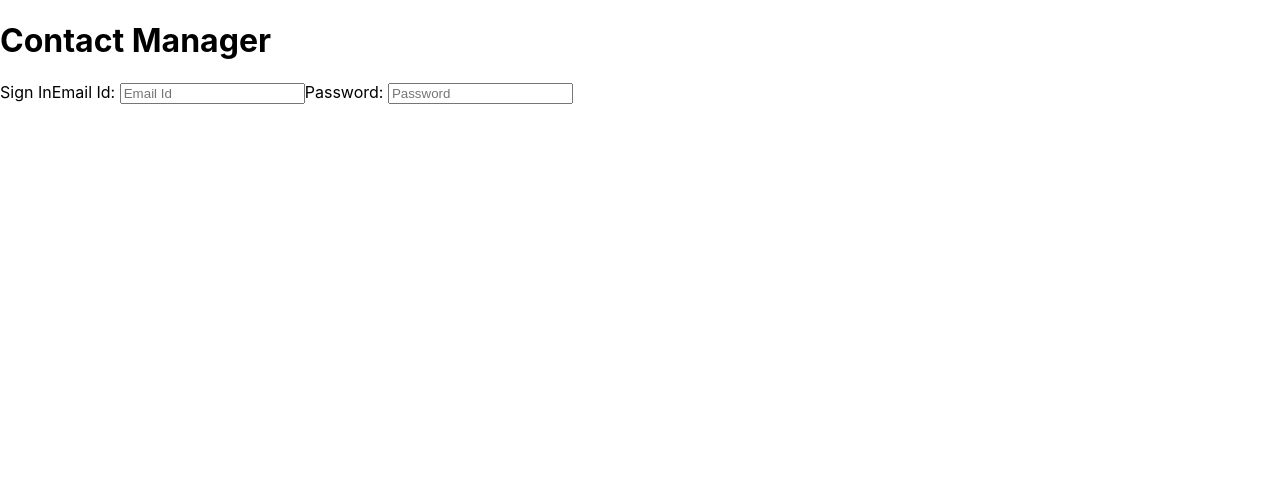
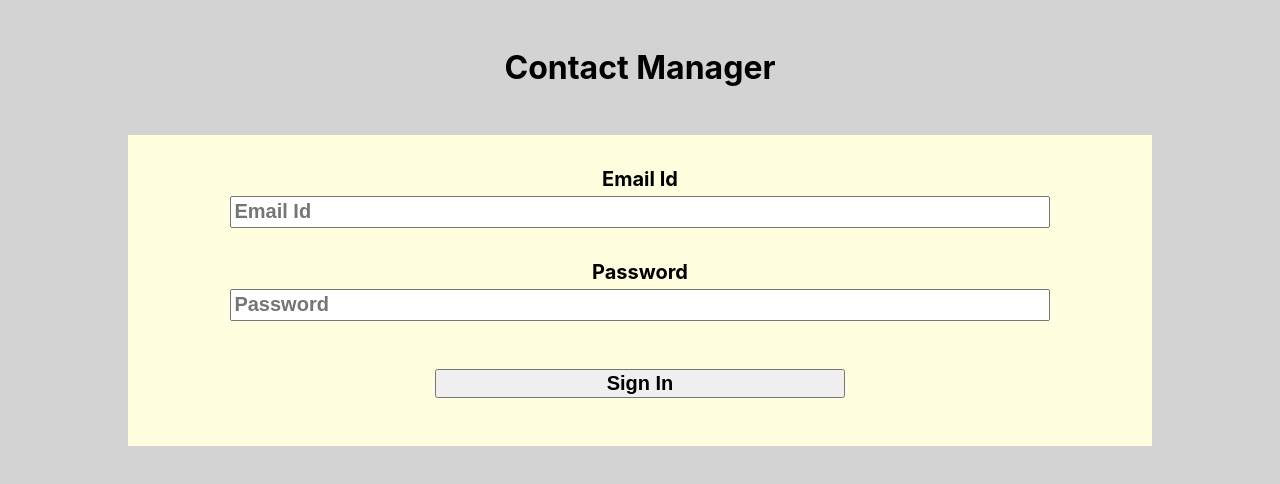
Before and after one commit to finiky/Contact-Manager, a React (Create React App) app in the folder client/: page /login in a window 1280 px wide. Shown: the top 484 px of the page. Built offline with nearby package versions, Linux system fonts and the light colour scheme; the HTML template or start-up script is replaced by a standard one.

Commit message:
CSS for the Login page

```diff
--- a/client/src/App.js
+++ b/client/src/App.js
@@ -1,10 +1,11 @@
 import { Route, Routes } from "react-router-dom";
+import styles from "./App.module.css";
 import Login from "./Login";
 
 const App = () => {
   return (
-    <div>
-      <h1>Contact Manager</h1>
+    <div className={styles.main}>
+      <h1 className={styles.heading}>Contact Manager</h1>
       <Routes>
         <Route exact path="/login" element={<Login />} />
       </Routes>
--- /dev/null
+++ b/client/src/App.module.css
@@ -0,0 +1,9 @@
+.main {
+  width: 80%;
+  margin: 0 auto;
+}
+.heading {
+  margin-top: 3rem;
+  margin-bottom: 3rem;
+  text-align: center;
+}
--- a/client/src/Login.js
+++ b/client/src/Login.js
@@ -5,31 +5,37 @@ const Login = () => {
   const [password, setPassword] = useState("");
   return (
     <div className={styles.main}>
-      Sign In
-      <label htmlFor="email">
-        Email Id:{" "}
+      <form className={styles.form}>
+        <div className={styles.inputDiv}>
+          <label htmlFor="email">Email Id</label>
           <input
             id="email"
             className={styles.input}
+            type="email"
             placeholder="Email Id"
             value={email}
             onChange={(e) => {
               setEmail(e.target.value);
             }}
           />
-      </label>
-      <label>
-        Password:{" "}
+        </div>
+        <div className={styles.inputDiv}>
+          <label htmlFor="password">Password</label>
           <input
             id="password"
             className={styles.input}
+            type="password"
             placeholder="Password"
             value={password}
             onChange={(e) => {
               setPassword(e.target.value);
             }}
           />
-      </label>
+        </div>
+        <button className={styles.button} type="submit">
+          Sign In
+        </button>
+      </form>
     </div>
   );
 };
--- a/client/src/Login.module.css
+++ b/client/src/Login.module.css
@@ -0,0 +1,33 @@
+.main {
+    text-align: center;
+    background-color: lightyellow;
+    padding: 2rem 0;
+}
+.heading {
+    margin-top: 0;
+}
+.form {
+    display: grid;
+    grid-template-rows: repeat(3, 1fr);
+    grid-template-columns: 1fr;
+    row-gap: 2rem;
+}
+.inputDiv {
+    width:80%;
+    margin: 0 auto;
+    display: grid;
+    grid-template-rows: 0.9fr 1fr;
+    font-size: 1.25rem;
+    font-weight: 700;
+}
+.input {
+    width: 100%;
+    font-weight: 700;
+    font-size: 1.25rem;
+}
+.button {
+    width: 40%;
+    margin: 1rem auto;
+    font-size: 1.25rem;
+    font-weight: 700;
+}
--- a/client/src/index.css
+++ b/client/src/index.css
@@ -1,3 +1,6 @@
+* {
+  box-sizing: border-box;
+}
 body {
   margin: 0;
   font-family: -apple-system, BlinkMacSystemFont, 'Segoe UI', 'Roboto', 'Oxygen',
@@ -5,6 +8,7 @@ body {
     sans-serif;
   -webkit-font-smoothing: antialiased;
   -moz-osx-font-smoothing: grayscale;
+  background-color: lightgrey;
 }
 
 code {
```
Also changed, not shown: client/src/App.css (deleted, +0 -38 lines). Lines whose indentation alone changed are shown as unchanged.
